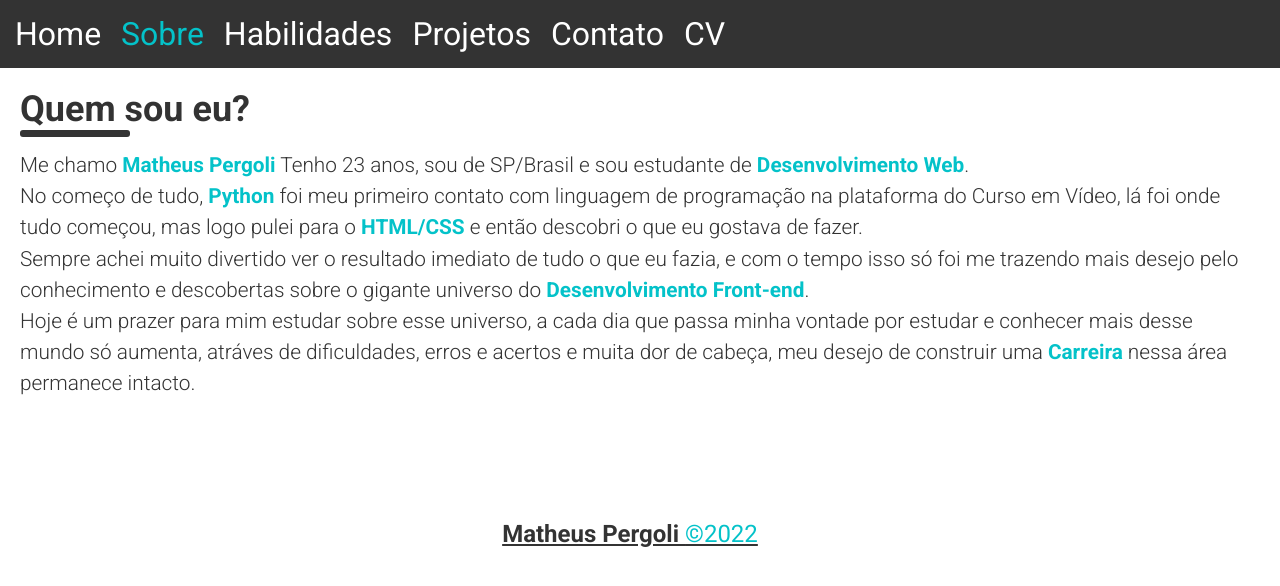
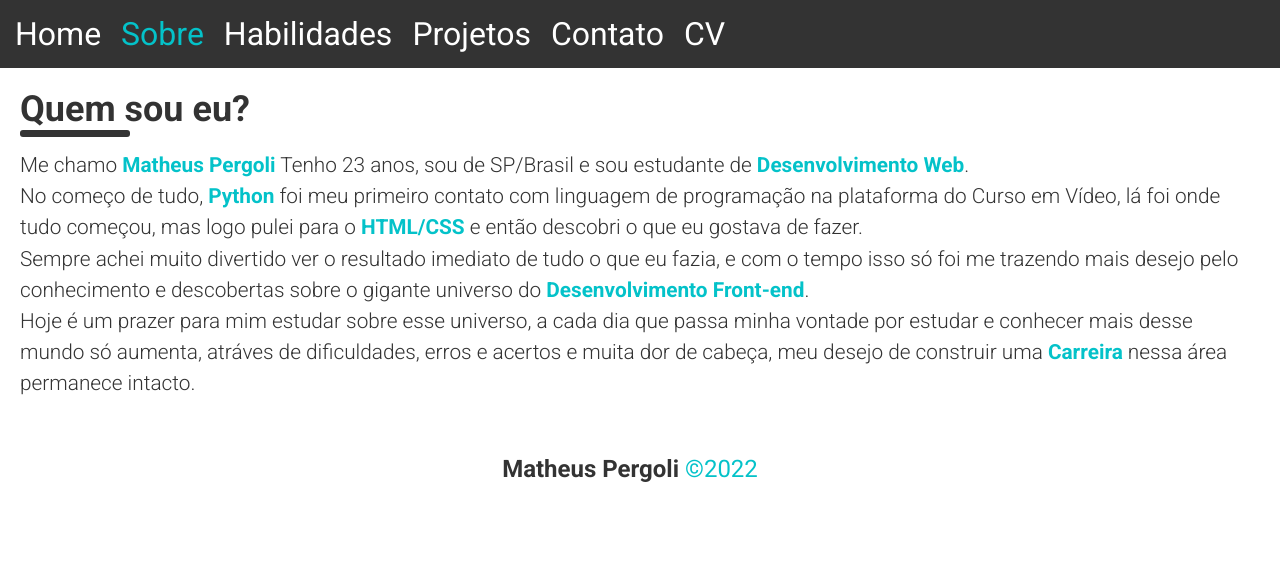
Before and after one commit to matheuspergoli/portfolio, a React (Vite) app: page /sobre in a window 1280 px wide. Shown: the top 586 px of the page. Built offline with nearby package versions, Linux system fonts and the light colour scheme.

Commit message:
Diminuindo margin do footer e adicionando meta tag

```diff
--- a/index.html
+++ b/index.html
@@ -2,6 +2,7 @@
 <html lang="pt-br">
   <head>
     <meta charset="UTF-8" />
+    <meta name="theme-color" content="#1e242c">
     <meta name="viewport" content="width=device-width, initial-scale=1.0" />
     <link rel="preconnect" href="https://fonts.googleapis.com">
     <link rel="preconnect" href="https://fonts.gstatic.com" crossorigin>
--- a/src/Components/Footer/Footer.tsx
+++ b/src/Components/Footer/Footer.tsx
@@ -4,11 +4,10 @@ import styled from 'styled-components'
 const FooterContainer = styled.footer`
   color: #333;
   font-weight: 700;
+  margin-top: 35px;
   font-size: 1.5rem;
-  margin-top: 100px;
   text-align: center;
   padding: 0 20px 5px 0;
-  text-decoration: underline;
 
   span {
     font-weight: 400;
```
